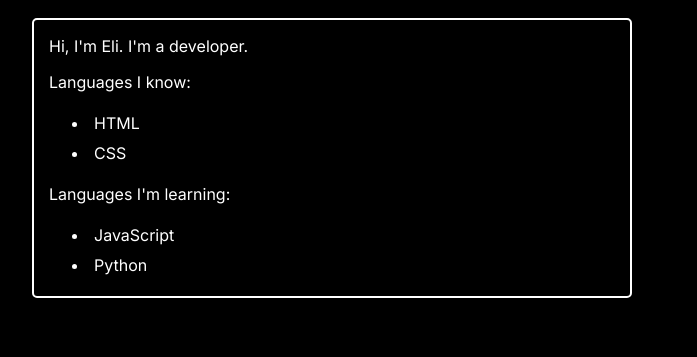
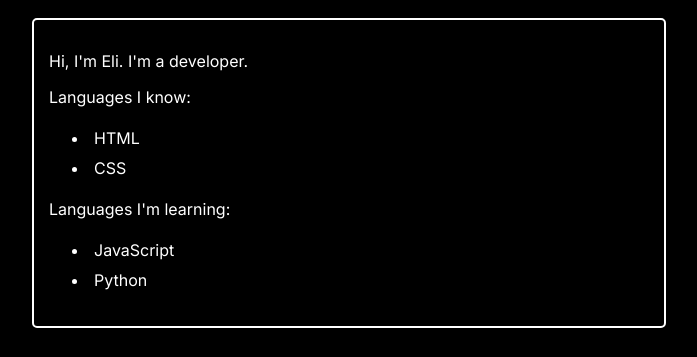
Before and after one commit to Elisz11/MyWebsite, a plain HTML site: page index.html in a window 1280 px wide. Shown: the part 386-743 px from the top of the page, without its empty margins (308-1005 px from the left). Drawn offline with Linux system fonts and the light colour scheme; a web font is replaced by a local one.

Commit message:
Update body.css

```diff
--- a/css/body.css
+++ b/css/body.css
@@ -17,11 +17,12 @@ body {
     max-width: 600px;
 }
 .categories div {
+    width: 100%;
     border: 2px solid white;
     min-width: 300px;
     border-radius: 5px;
-    padding-left: 15px;
-    padding-right: 15px;
+    padding: 15px;
+    margine: 10px auto;
 }
 .categories div li {
     padding: 5px;
```
